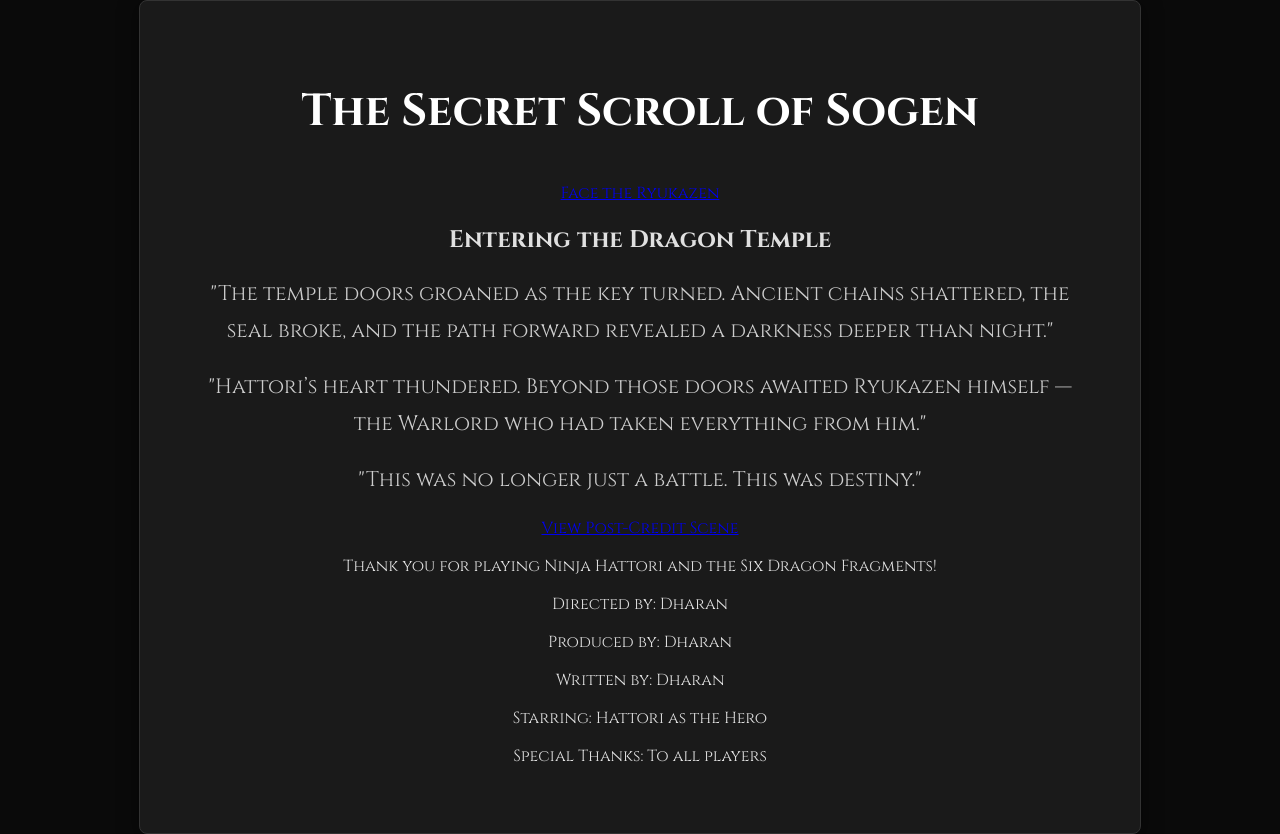
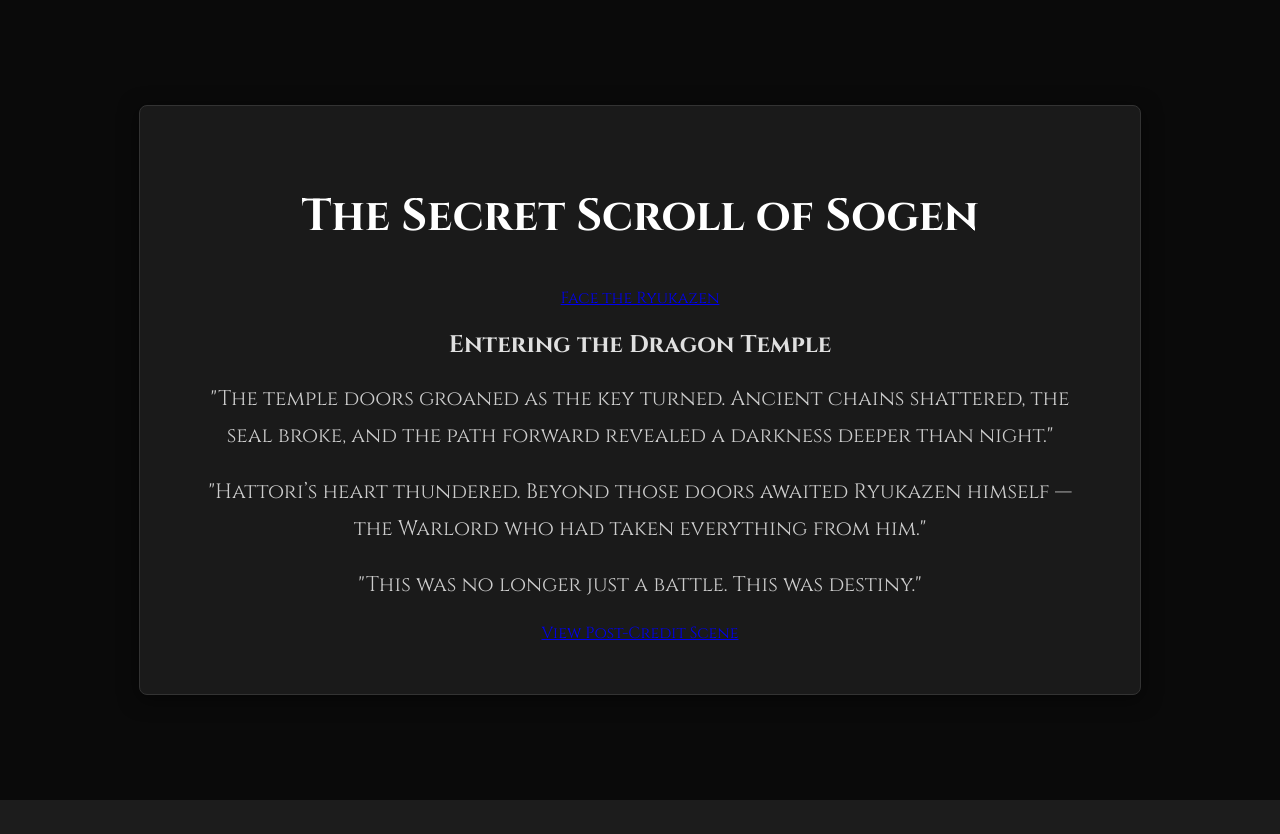
Before and after one commit to Dharan10/Ninja-Hatori-ctf, a Python web app: template templates/victory.html in a window 1280 px wide. After the commit the page ends 800 px from the top, so only its background shows below. Run offline with Jinja, Linux system fonts and the light colour scheme; the template is opened without the code that fills it, so the values that code supplies are empty.

Commit message:
fix: story/post-cred

```diff
--- a/templates/victory.html
+++ b/templates/victory.html
@@ -18,14 +18,6 @@
         <a href="/postcredit" class="credit-btn">View Post-Credit Scene</a>
     </div>
 
-    <div class="end-message">
-        <p>Thank you for playing Ninja Hattori and the Six Dragon Fragments!</p>
-        <p>Directed by: Dharan</p>
-        <p>Produced by: Dharan</p>
-        <p>Written by: Dharan</p>
-        <p>Starring: Hattori as the Hero</p>
-        <p>Special Thanks: To all players</p>
-    </div>
 </div>
 {% endblock %}
 
```
Also changed, not shown: templates/postcredit.html (+8 -1 lines).
